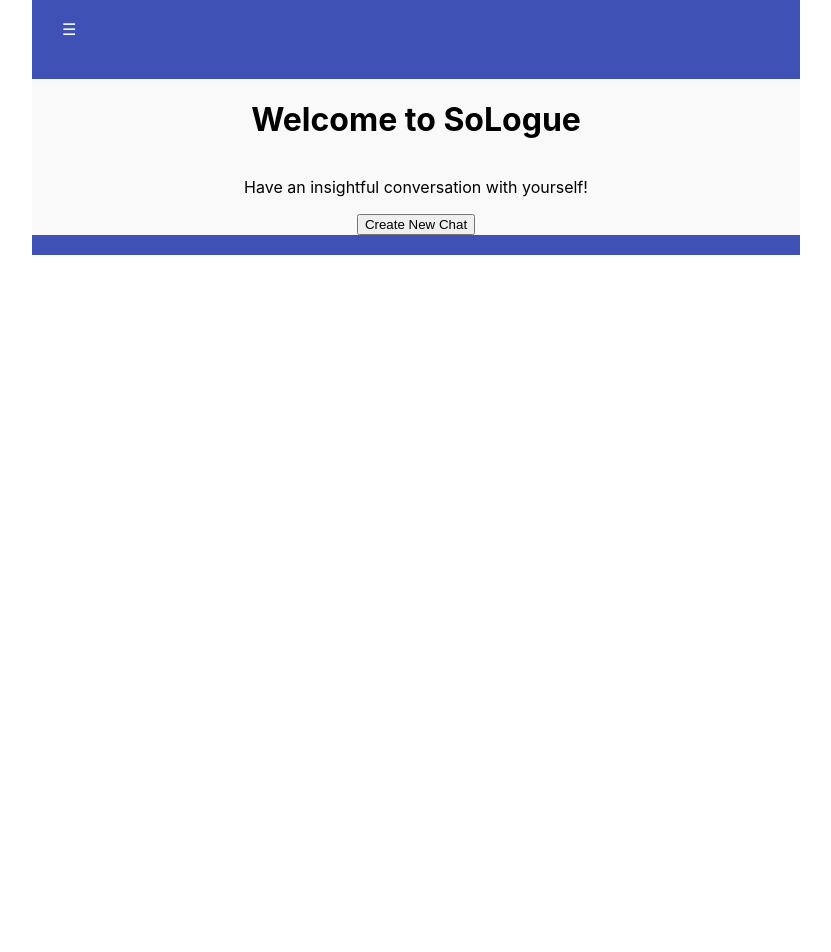
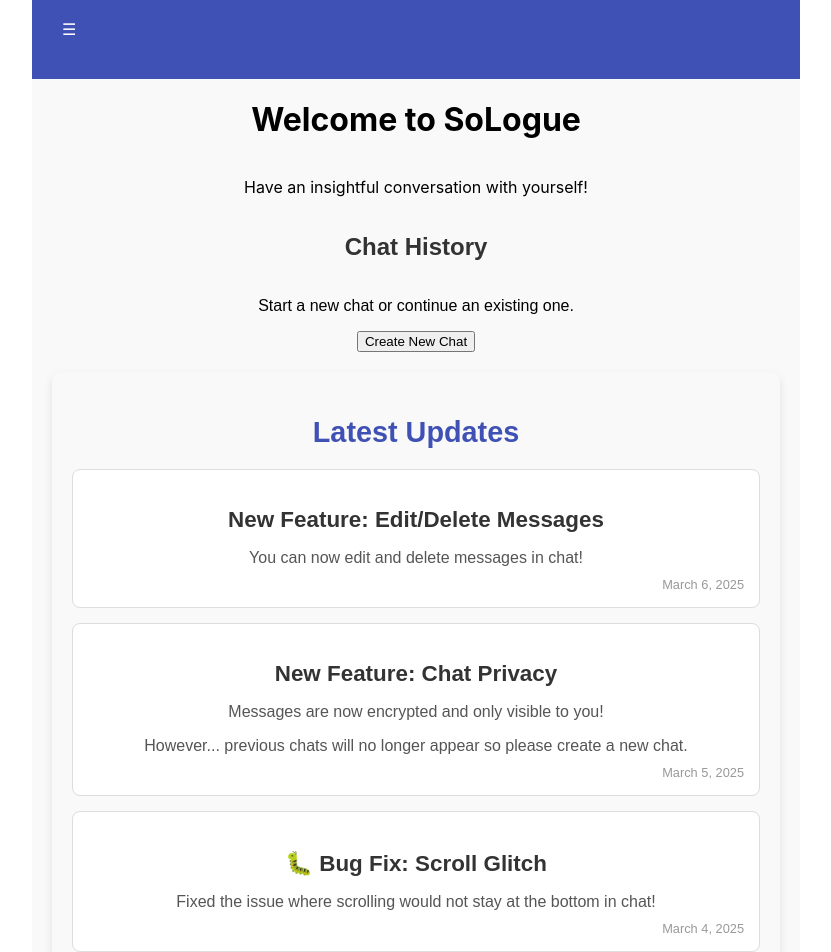
Before and after one commit to M0M0-D3V/sologue-app, a React (Create React App) app in the folder client/: page / in a window 1280 px wide. Shown: the top 952 px of the page, without its empty margins (224-1055 px from the left). Before the commit the page ends 800 px from the top, so only its background shows below. Built offline with nearby package versions, Linux system fonts and the light colour scheme; no server answers; sample sign-in values are in the browser's storage.

Commit message:
add news and styling

```diff
--- /dev/null
+++ b/client/src/components/Home.css
@@ -0,0 +1,64 @@
+/* General Section Styles */
+.updates-section {
+  background-color: #f9f9f9;
+  padding: 20px;
+  border-radius: 10px;
+  box-shadow: 0px 4px 10px rgba(0, 0, 0, 0.1);
+  margin: 20px;
+  font-family: 'Arial', sans-serif;
+  overflow-y: auto;
+  overflow-x: hidden;
+  overflow-wrap: anywhere;
+}
+
+/* Title Styling */
+.updates-title {
+  font-size: 1.8em;
+  text-align: center;
+  margin-bottom: 20px;
+  color: #3f51b5;
+  /* Matches your branding */
+}
+
+/* Update Cards Container */
+.updates-list {
+  display: flex;
+  flex-direction: column;
+  gap: 15px;
+}
+
+/* Individual Update Card Styling */
+.update-card {
+  background-color: #ffffff;
+  border: 1px solid #dddddd;
+  padding: 15px;
+  border-radius: 8px;
+  transition: transform 0.2s, box-shadow 0.2s;
+}
+
+.update-card:hover {
+  transform: scale(1.02);
+  box-shadow: 0px 6px 15px rgba(0, 0, 0, 0.1);
+}
+
+/* Header of Update Cards */
+.update-header {
+  font-size: 1.4em;
+  color: #333333;
+  margin-bottom: 5px;
+}
+
+/* Description Text */
+.update-description {
+  font-size: 1em;
+  color: #555555;
+  margin-bottom: 10px;
+}
+
+/* Date Styling */
+.update-date {
+  font-size: 0.8em;
+  color: #999999;
+  display: block;
+  text-align: right;
+}
--- a/client/src/components/Home.jsx
+++ b/client/src/components/Home.jsx
@@ -5,8 +5,11 @@ import { useNavigate } from "react-router";
 import { auth } from "../firebaseConfig";
 import "./ChatInterface.css";
 import CreateNewChat from "./CreateNewChat";
+import "./Home.css";
 
-const Home = ({ setChatId }) => {
+const Home = ({ setChatId, viewHeight }) => {
+  const adjustedHeight = viewHeight - 81;
+
   let navigate = useNavigate();
   onAuthStateChanged(auth, (user) => {
     if (user) {
@@ -18,10 +21,53 @@ const Home = ({ setChatId }) => {
   });
 
   return (
-    <div className="chat-interface">
+    <div className="chat-interface" style={{ height: adjustedHeight }}>
       <h1>Welcome to SoLogue</h1>
       <p>Have an insightful conversation with yourself!</p>
-      <CreateNewChat setChatId={setChatId} />
+      <div className="chat-history">
+        <h2>Chat History</h2>
+        <p>Start a new chat or continue an existing one.</p>
+        <CreateNewChat setChatId={setChatId} />
+      </div>
+      <section className="updates-section">
+        <h2 className="updates-title">Latest Updates</h2>
+        <div className="updates-list">
+          <div className="update-card">
+            <h3 className="update-header">New Feature: Edit/Delete Messages</h3>
+            <p className="update-description">
+              You can now edit and delete messages in chat!
+            </p>
+            <span className="update-date">March 6, 2025</span>
+          </div>
+          <div className="update-card">
+            <h3 className="update-header">New Feature: Chat Privacy</h3>
+            <p className="update-description">
+              Messages are now encrypted and only visible to you!
+            </p>
+            <p className="update-description">
+              However... previous chats will no longer appear so please create a
+              new chat.
+            </p>
+            <span className="update-date">March 5, 2025</span>
+          </div>
+          <div className="update-card">
+            <h3 className="update-header">🐛 Bug Fix: Scroll Glitch</h3>
+            <p className="update-description">
+              Fixed the issue where scrolling would not stay at the bottom in
+              chat!
+            </p>
+            <span className="update-date">March 4, 2025</span>
+          </div>
+          <div className="update-card">
+            <h3 className="update-header">Announcement: Feedback Needed</h3>
+            <p className="update-description">
+              Would love your ideas! Share your thoughts on new features you’d
+              like to see in Sologue. You know where to find me.
+            </p>
+            <span className="update-date">March 1, 2025</span>
+          </div>
+        </div>
+      </section>
       <footer className="chat-footer">
         {/* <button>Meow</button>
         <input type="text" className="text-field" placeholder="Enter text" />
```
